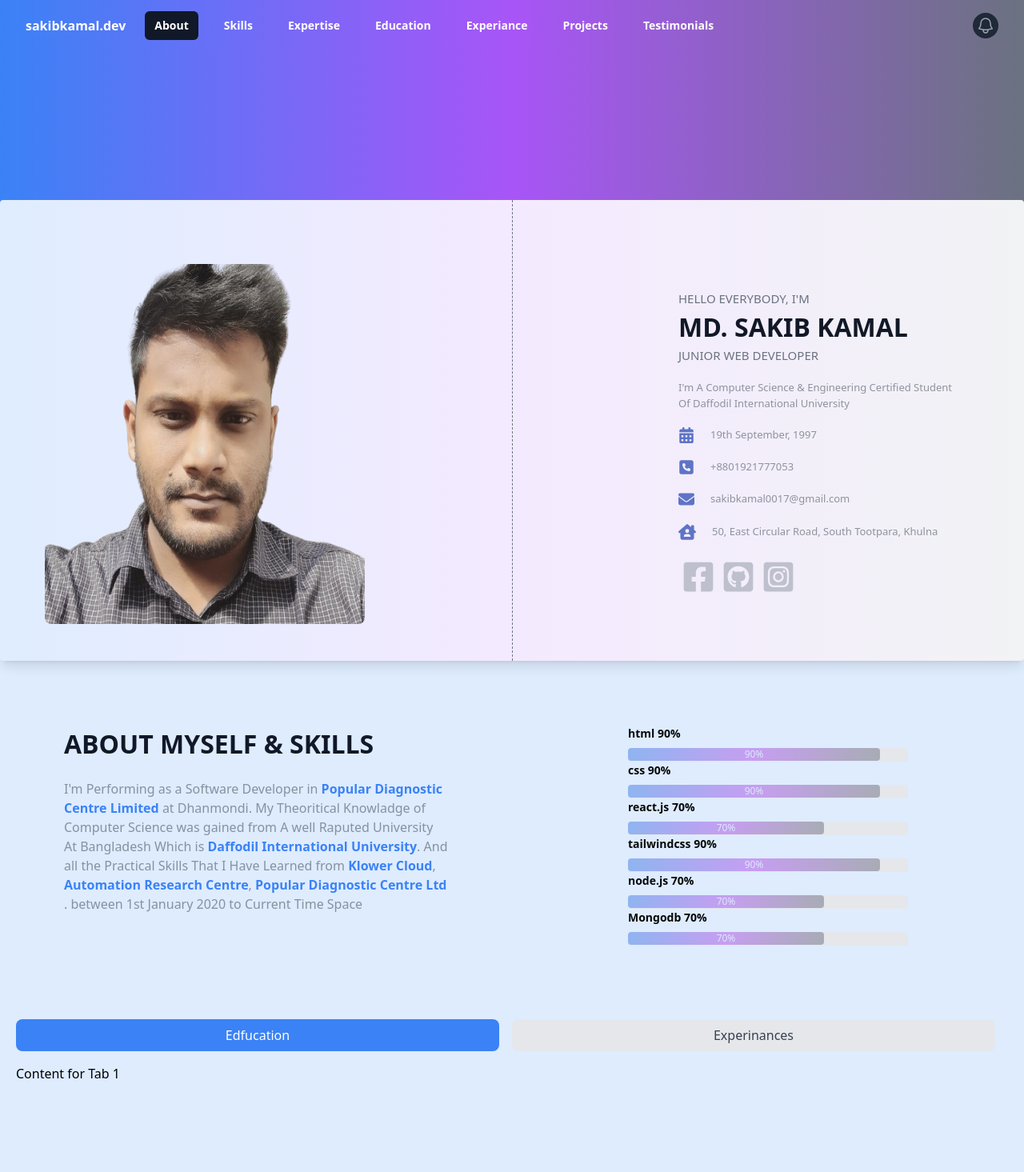
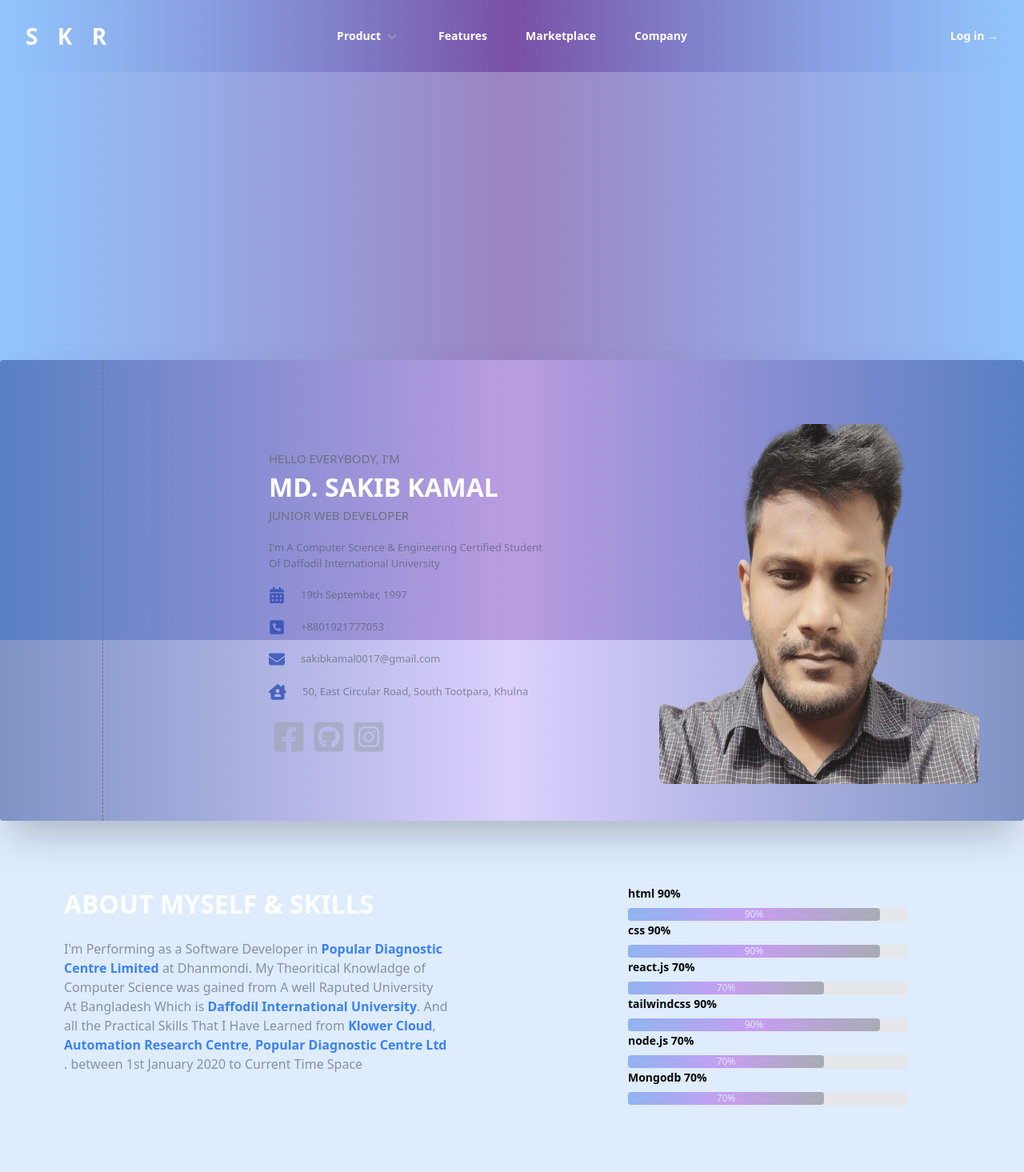
Before and after one commit to Sakib0017/sakibkamalwebsite, a React (Create React App) app: page / in a window 1280 px wide. Shown: the top 1465 px of the page at 80% size. Built offline with nearby package versions, Linux system fonts and the light colour scheme.

Commit message:
navbar changed

```diff
--- a/src/components/Home.jsx
+++ b/src/components/Home.jsx
@@ -1,124 +1,236 @@
 
 import Sakib from "../assets/Sakib.png";
 import React from "react";
+import { Fragment, useState } from 'react'
 import {
+  Dialog,
+  DialogPanel,
   Disclosure,
   DisclosureButton,
-  DisclosurePanel
-} from '@headlessui/react';
-import { Bars3Icon, BellIcon, XMarkIcon } from '@heroicons/react/24/outline';
-import Tabs from './Tabs';
-const navigation = [
+  DisclosurePanel,
+  Popover,
+  PopoverButton,
+  PopoverGroup,
+  PopoverPanel,
+  Transition,
+} from '@headlessui/react'
+import {
+  ArrowPathIcon,
+  Bars3Icon,
+  ChartPieIcon,
+  CursorArrowRaysIcon,
+  FingerPrintIcon,
+  SquaresPlusIcon,
+  XMarkIcon,
+} from '@heroicons/react/24/outline'
+import { ChevronDownIcon, PhoneIcon, PlayCircleIcon } from '@heroicons/react/20/solid'
+
+const products = [
 
 
-    { name: 'About', href: '/about', current: true },
-    { name: 'Skills', href: '/skills', current: false },
-    { name: 'Expertise', href: '/expertise', current: false },
-    { name: 'Education', href: '/education', current: false },
-    { name: 'Experiance', href: '/experiance', current: false },
-    { name: 'Projects', href: '/projects', current: false },
-    { name: 'Testimonials', href: '/testimonials', current: false },
+  { name: 'Analytics', description: 'Get a better understanding of your traffic', href: '#', icon: ChartPieIcon },
+  { name: 'Engagement', description: 'Speak directly to your customers', href: '#', icon: CursorArrowRaysIcon },
+  { name: 'Security', description: 'Your customers’ data will be safe and secure', href: '#', icon: FingerPrintIcon },
+  { name: 'Integrations', description: 'Connect with third-party tools', href: '#', icon: SquaresPlusIcon },
+  { name: 'Automations', description: 'Build strategic funnels that will convert', href: '#', icon: ArrowPathIcon },
+]
+const callsToAction = [
+
+
+  { name: 'Watch demo', href: '#', icon: PlayCircleIcon },
+  { name: 'Contact sales', href: '#', icon: PhoneIcon },
 ]
 
 function classNames(...classes) {
   return classes.filter(Boolean).join(' ')
 }
 
+
+
 const Home = () => {
+     const [mobileMenuOpen, setMobileMenuOpen] = useState(false)
 
 
     return (
 
         <div>
              <div className="relative ">
-    <div className="h-[600px] bg-gradient-to-r from-blue-500 via-purple-500 to-gray-500  sm:h-[600px] w-screen object-cover object-center top-0 left-0 pb-[1px] "></div>
+    <div className="h-screen bg-gradient-to-r from-blue-300 via-purple-900/50 to-blue-300 sm:h-screen w-screen object-cover object-center top-0 left-0 pb-[1px] "></div>
 
-    <Disclosure as="nav" className="bg-gray-800 z-20 fixed top-0 w-screen bg-gradient-to-r from-blue-500 via-purple-500 to-gray-500">
-        {({ open }) => (
-            <>
-                <div className="mx-auto max-w-7xl px-2 sm:px-6 lg:px-8">
-                    <div className="relative flex h-16 items-center justify-between">
-                        <div className="absolute inset-y-0 left-0 flex items-center sm:hidden">
-                            <DisclosureButton className="relative inline-flex items-center justify-center rounded-md p-2 text-gray-100 hover:bg-gray-700 hover:text-white focus:outline-none focus:ring-2 focus:ring-inset focus:ring-white">
-                                <span className="absolute -inset-0.5" />
+      <header className=" bg-gradient-to-r from-blue-300 via-purple-900/50 to-blue-300 z-20 fixed top-0 w-screen">
+      <nav className="mx-auto flex max-w-7xl items-center justify-between p-6 lg:px-8" aria-label="Global">
+        <div className="flex lg:flex-1">
+          <p className="text-white font-extrabold text-[28px] font-ubuntu">S <span className="text-[18px] animate-ping">*</span> K <span className="text-[18px] animate-ping">*</span> R</p>
+        </div>
+        <div className="flex lg:hidden">
+          <button
+            type="button"
+            className="-m-2.5 inline-flex items-center justify-center rounded-md p-2.5 text-gray-700"
+            onClick={() => setMobileMenuOpen(true)}
+          >
             <span className="sr-only">Open main menu</span>
-                                {open ? (
-                                    <XMarkIcon className="block h-6 w-6" aria-hidden="true" />
-                                ) : (
-                                    <Bars3Icon className="block h-6 w-6" aria-hidden="true" />
-                                )}
-                            </DisclosureButton>
+            <Bars3Icon className="h-6 w-6" aria-hidden="true" />
+          </button>
         </div>
-                        <div className="flex flex-1 items-center justify-center sm:items-stretch sm:justify-start">
-                            <div className="flex flex-shrink-0 items-center">
-                                <h1 className="text-white font-bold font-ubuntu">sakibkamal.dev</h1>
+        <PopoverGroup className="hidden lg:flex lg:gap-x-12">
+          <Popover className="relative">
+            <PopoverButton className="flex items-center gap-x-1 text-sm font-semibold leading-6 text-white">
+              Product
+              <ChevronDownIcon className="h-5 w-5 flex-none text-gray-400" aria-hidden="true" />
+            </PopoverButton>
+
+            <Transition
+              enter="transition ease-out duration-200"
+              enterFrom="opacity-0 translate-y-1"
+              enterTo="opacity-100 translate-y-0"
+              leave="transition ease-in duration-150"
+              leaveFrom="opacity-100 translate-y-0"
+              leaveTo="opacity-0 translate-y-1"
+            >
+              <PopoverPanel className="absolute -left-8 top-full z-10 mt-3 w-screen max-w-md overflow-hidden rounded-3xl bg-gradient-to-r from-gray-800/80 via-gray-600/60 to-gray-900/90 shadow-lg ring-1 ring-gray-900/5">
+                <div className="p-4">
+                  {products.map((item) => (
+                    <div
+                      key={item.name}
+                      className="group relative flex items-center gap-x-6 rounded-lg p-4 text-sm leading-6 hover:bg-gray-50"
+                    >
+                      <div className="flex h-11 w-11 flex-none items-center justify-center rounded-lg bg-gray-50 group-hover:bg-gradient-to-r from-gray-800/80 via-gray-600/60 to-gray-900/90">
+                        <item.icon className="h-6 w-6 text-gray-600 group-hover:text-indigo-600" aria-hidden="true" />
                       </div>
-                            <div className="hidden sm:ml-6 sm:block ">
-                                <div className="flex space-x-5  "> {/* Centering the navigation links */}
-                                    {navigation.map((item) => (
+                      <div className="flex-auto">
+                        <a href={item.href} className="block font-semibold text-white">
+                          {item.name}
+                          <span className="absolute inset-0" />
+                        </a>
+                        <p className="mt-1 text-gray-600">{item.description}</p>
+                      </div>
+                    </div>
+                  ))}
+                </div>
+                <div className="grid grid-cols-2 divide-x divide-gray-900/5 bg-gray-50">
+                  {callsToAction.map((item) => (
                     <a
                       key={item.name}
                       href={item.href}
-                                            className={classNames(
-                                                item.current ? 'bg-gray-900 text-white ' : 'text-white hover:bg-gray-700  hover:text-white',
-                                                'rounded-md px-3 py-2 text-sm font-extrabold ' // Adding font-bold class
-                                            )}
-                                            aria-current={item.current ? 'page' : undefined}
+                      className="flex items-center justify-center gap-x-2.5 p-3 text-sm font-semibold leading-6 text-white hover:bg-gray-100"
                     >
+                      <item.icon className="h-5 w-5 flex-none text-gray-400" aria-hidden="true" />
                       {item.name}
                     </a>
                   ))}
                 </div>
+              </PopoverPanel>
+            </Transition>
+          </Popover>
+
+          <a href="#" className="text-sm font-semibold leading-6 text-white">
+            Features
+          </a>
+          <a href="#" className="text-sm font-semibold leading-6 text-white">
+            Marketplace
+          </a>
+          <a href="#" className="text-sm font-semibold leading-6 text-white">
+            Company
+          </a>
+        </PopoverGroup>
+        <div className="hidden lg:flex lg:flex-1 lg:justify-end">
+          <a href="#" className="text-sm font-semibold leading-6 text-white">
+            Log in <span aria-hidden="true">&rarr;</span>
+          </a>
         </div>
-                        </div>
-                        <div className="absolute inset-y-0 right-0 flex items-center pr-2 sm:static sm:inset-auto sm:ml-6 sm:pr-0">
+      </nav>
+      <Dialog className="lg:hidden" open={mobileMenuOpen} onClose={setMobileMenuOpen}>
+        <div className="fixed inset-0 z-10" />
+        <DialogPanel className="fixed inset-y-0 right-0 z-10 w-full overflow-y-auto bg-gradient-to-r from-gray-800/80 via-gray-600/60 to-gray-900/90 px-6 py-6 sm:max-w-sm sm:ring-1 sm:ring-gray-900/10">
+          <div className="flex items-center justify-between">
+            <a href="#" className="-m-1.5 p-1.5">
+              <span className="sr-only">Your Company</span>
+              <img
+                className="h-8 w-auto"
+                src="https://tailwindui.com/img/logos/mark.svg?color=indigo&shade=600"
+                alt=""
+              />
+            </a>
             <button
               type="button"
-                                className="relative rounded-full bg-gray-800 p-1 text-gray-400 hover:text-white focus:outline-none focus:ring-2 focus:ring-white focus:ring-offset-2 focus:ring-offset-gray-800"
+              className="-m-2.5 rounded-md p-2.5 text-gray-700"
+              onClick={() => setMobileMenuOpen(false)}
             >
-                                <span className="absolute -inset-1.5" />
-                                <span className="sr-only">View notifications</span>
-                                <BellIcon className="h-6 w-6" aria-hidden="true" />
+              <span className="sr-only">Close menu</span>
+              <XMarkIcon className="h-6 w-6" aria-hidden="true" />
             </button>
           </div>
-                    </div>
-                </div>
-
-                <DisclosurePanel className="sm:hidden ">
-                    <div className="space-y-1 px-2 pb-3 pt-2">
-                        {navigation.map((item) => (
+          <div className="mt-6 flow-root">
+            <div className="-my-6 divide-y divide-gray-500/10">
+              <div className="space-y-2 py-6">
+                <Disclosure as="div" className="-mx-3">
+                  {({ open }) => (
+                    <>
+                      <DisclosureButton className="flex w-full items-center justify-between rounded-lg py-2 pl-3 pr-3.5 text-base font-semibold leading-7 text-white hover:bg-gray-50">
+                        Product
+                        <ChevronDownIcon
+                          className={classNames(open ? 'rotate-180' : '', 'h-5 w-5 flex-none')}
+                          aria-hidden="true"
+                        />
+                      </DisclosureButton>
+                      <DisclosurePanel className="mt-2 space-y-2">
+                        {[...products, ...callsToAction].map((item) => (
                           <DisclosureButton
                             key={item.name}
                             as="a"
                             href={item.href}
-                                className={classNames(
-                                    item.current ? 'bg-gray-900 text-white' : 'text-white hover:bg-gray-700 hover:text-white',
-                                    'block rounded-md px-3 py-2 text-base font-extrabold'
-                                )}
-                                aria-current={item.current ? 'page' : undefined}
+                            className="block rounded-lg py-2 pl-6 pr-3 text-sm font-semibold leading-7 text-white hover:bg-gray-50"
                           >
                             {item.name}
                           </DisclosureButton>
                         ))}
-                    </div>
                       </DisclosurePanel>
                     </>
                   )}
                 </Disclosure>
+                <a
+                  href="#"
+                  className="-mx-3 block rounded-lg px-3 py-2 text-base font-semibold leading-7 text-white hover:bg-gray-50"
+                >
+                  Features
+                </a>
+                <a
+                  href="#"
+                  className="-mx-3 block rounded-lg px-3 py-2 text-base font-semibold leading-7 text-white hover:bg-gray-50"
+                >
+                  Marketplace
+                </a>
+                <a
+                  href="#"
+                  className="-mx-3 block rounded-lg px-3 py-2 text-base font-semibold leading-7 text-white hover:bg-gray-50"
+                >
+                  Company
+                </a>
+              </div>
+              <div className="py-6">
+                <a
+                  href="#"
+                  className="-mx-3 block rounded-lg px-3 py-2.5 text-base font-semibold leading-7 text-white hover:bg-gray-50"
+                >
+                  Log in
+                </a>
+              </div>
+            </div>
+          </div>
+        </DialogPanel>
+      </Dialog>
+    </header>
     </div>
 
-            <div className="max-w-7xl h-auto mx-auto bg-gradient-to-r from-blue-200/50 via-purple-200/50 to-gray-200/50 rounded -mt-[350px] z-10 relative left-0 right-0  bg-white shadow-lg" id="about">
+
+            <div className="max-w-7xl h-auto mx-auto   rounded -mt-[350px] z-10 relative left-0 right-0  bg-gradient-to-r from-blue-900/50 via-purple-300/50 to-blue-900/50 shadow-2xl" id="about">
                 <div className="grid md:grid-cols-5">
 
-                <div className="col-span-2 p-10  mx-auto mt-10 relative">
 
-                        <img src={Sakib} alt="Sakib" className="w-[400px]   rounded-lg   h-[450px]" />
-
-                        </div>
                         <div class="border-l-[1px] border-dashed col-span-1 mx-auto h-full border-gray-500"></div>
                     <div className="col-span-2 p-20  mx-auto text-start  mt-8 relative">
                         <p className="text-[15px] text-gray-500 font-medium">HELLO EVERYBODY, I'M</p>
-                        <h1 className="text-gray-900 text-gray-500 font-extrabold text-[32px]">MD. SAKIB KAMAL</h1>
+                        <h1 className="text-white text-gray-500 font-extrabold text-[32px]">MD. SAKIB KAMAL</h1>
                         <p className="text-[15px] text-gray-500 font-medium">JUNIOR WEB DEVELOPER</p>
                         <p className="text-[13px] text-gray-600/60 pt-5 font-medium text-gray-600/60">I'm A Computer Science & Engineering Certified Student Of Daffodil International University</p>
                         <div className="flex items-center pt-5">
@@ -172,14 +284,18 @@
                             </svg>
                         </div>
                     </div>
+                    <div className="col-span-2 p-10  mx-auto mt-10 relative">
 
+                        <img src={Sakib} alt="Sakib" className="w-[400px]   rounded-lg   h-[450px]" />
+
+                        </div>
                 </div>
             </div>
 
             <div className="grid md:grid-cols-2 max-w-7xl mx-auto" id="expertise">
                 <div className="col-span-1 p-20  mx-auto text-start items-center relative">
 
-                    <h1 className="text-gray-900 text-gray-500 font-extrabold text-[32px]">ABOUT MYSELF & SKILLS</h1>
+                    <h1 className="text-white text-gray-500 font-extrabold text-[32px]">ABOUT MYSELF & SKILLS</h1>
 
                     <p className="text-[16px] text-gray-600/60 pt-5 font-medium text-gray-600/60">I'm Performing as a Software Developer in <span className="text-blue-500 font-bold">Popular Diagnostic Centre Limited</span> at Dhanmondi.
                         My Theoritical Knowladge of Computer Science was gained from A well Raputed University At Bangladesh Which is <span className="text-blue-500 font-bold">Daffodil International University</span>.
@@ -233,17 +349,7 @@
             </div>
 
 
-            <div className="container p-5 max-w-7xl mx-auto mt-8">
-            <Tabs>
-                <div  label="Edfucation">
-                <p>Content for Tab 1</p>
-                </div>
-                <div label="Experinances">
-                <p>Content for Tab 2</p>
-                </div>
 
-            </Tabs>
-            </div>
 
 
 
@@ -265,13 +371,13 @@
                 <div className="col-span-1 p-10  mt-10 mx-auto  relative">
 
 
-                    <div class="max-w-sm p-6 bg-white border border-gray-200 bg-blue-50  rounded-lg p-[50px] shadow dark:bg-gray-800 dark:border-gray-700">
+                    <div class="max-w-sm p-6 bg-gradient-to-r from-gray-800/80 via-gray-600/60 to-gray-900/90 border border-gray-200 bg-blue-50  rounded-lg p-[50px] shadow dark:bg-gray-800 dark:border-gray-700">
                     <svg className="w-[75px] h-[75px] hover:fill-[#8e8e8e] fill-blue-500/50" viewBox="0 0 512 512" xmlns="http://www.w3.org/2000/svg">
 
                     <path d="M352 96c0 14.3-3.1 27.9-8.8 40.2L396 227.4c-23.7 25.3-54.2 44.1-88.5 53.6L256 192h0 0l-68 117.5c21.5 6.8 44.3 10.5 68.1 10.5c70.7 0 133.8-32.7 174.9-84c11.1-13.8 31.2-16 45-5s16 31.2 5 45C428.1 341.8 347 384 256 384c-35.4 0-69.4-6.4-100.7-18.1L98.7 463.7C94 471.8 87 478.4 78.6 482.6L23.2 510.3c-5 2.5-10.9 2.2-15.6-.7S0 501.5 0 496V440.6c0-8.4 2.2-16.7 6.5-24.1l60-103.7C53.7 301.6 41.8 289.3 31.2 276c-11.1-13.8-8.8-33.9 5-45s33.9-8.8 45 5c5.7 7.1 11.8 13.8 18.2 20.1l69.4-119.9c-5.6-12.2-8.8-25.8-8.8-40.2c0-53 43-96 96-96s96 43 96 96zm21 297.9c32.6-12.8 62.5-30.8 88.9-52.9l43.7 75.5c4.2 7.3 6.5 15.6 6.5 24.1V496c0 5.5-2.9 10.7-7.6 13.6s-10.6 3.2-15.6 .7l-55.4-27.7c-8.4-4.2-15.4-10.8-20.1-18.9L373 393.9zM256 128a32 32 0 1 0 0-64 32 32 0 1 0 0 64z"></path>
 
                     </svg>
-                    <h5 class="mb-2 text-2xl font-semibold tracking-tight text-gray-900 dark:text-white">Expertise At Frontend</h5>
+                    <h5 class="mb-2 text-2xl font-semibold tracking-tight text-white dark:text-white">Expertise At Frontend</h5>
 
                     <ul class="w-full  text-gray-500 list-inside dark:text-gray-400">
                         <li class="flex items-center">
@@ -301,13 +407,13 @@
                 </div>
                 <div className="col-span-1 p-10  mt-10 mx-auto  relative">
 
-                <div class="max-w-sm p-6 bg-white border border-gray-200 bg-blue-50 rounded-lg shadow p-[50px] dark:bg-gray-800 dark:border-gray-700">
+                <div class="max-w-sm p-6 bg-gradient-to-r from-gray-800/80 via-gray-600/60 to-gray-900/90 border border-gray-200 bg-blue-50 rounded-lg shadow p-[50px] dark:bg-gray-800 dark:border-gray-700">
                 <svg className="w-[75px] h-[75px] hover:fill-[#8e8e8e] fill-blue-500/50" viewBox="0 0 640 512" xmlns="http://www.w3.org/2000/svg">
 
                 <path d="M64 96c0-35.3 28.7-64 64-64H512c35.3 0 64 28.7 64 64V352H512V96H128V352H64V96zM0 403.2C0 392.6 8.6 384 19.2 384H620.8c10.6 0 19.2 8.6 19.2 19.2c0 42.4-34.4 76.8-76.8 76.8H76.8C34.4 480 0 445.6 0 403.2zM281 209l-31 31 31 31c9.4 9.4 9.4 24.6 0 33.9s-24.6 9.4-33.9 0l-48-48c-9.4-9.4-9.4-24.6 0-33.9l48-48c9.4-9.4 24.6-9.4 33.9 0s9.4 24.6 0 33.9zM393 175l48 48c9.4 9.4 9.4 24.6 0 33.9l-48 48c-9.4 9.4-24.6 9.4-33.9 0s-9.4-24.6 0-33.9l31-31-31-31c-9.4-9.4-9.4-24.6 0-33.9s24.6-9.4 33.9 0z"></path>
 
                 </svg>
-                    <h5 class="mb-2 text-2xl font-semibold tracking-tight text-gray-900 dark:text-white">Expertise At Backend</h5>
+                    <h5 class="mb-2 text-2xl font-semibold tracking-tight text-white dark:text-white">Expertise At Backend</h5>
                     <ul class="w-full  text-gray-500 list-inside dark:text-gray-400">
                         <li class="flex items-center">
                             <svg class="w-3.5 h-3.5 me-2 text-blue-500 dark:text-blue-400 flex-shrink-0" aria-hidden="true" xmlns="http://www.w3.org/2000/svg" fill="currentColor" viewBox="0 0 20 20">
@@ -332,13 +438,13 @@
                     </div>
                 </div>
                 <div className="col-span-1 p-10  mt-10 mx-auto   relative">
-                <div class="max-w-sm p-6 bg-white border border-gray-200 bg-blue-50 rounded-lg shadow  p-[50px] dark:bg-gray-800 dark:border-gray-700">
+                <div class="max-w-sm p-6 bg-gradient-to-r from-gray-800/80 via-gray-600/60 to-gray-900/90 border border-gray-200 bg-blue-50 rounded-lg shadow  p-[50px] dark:bg-gray-800 dark:border-gray-700">
                 <svg className="w-[75px] h-[75px] hover:fill-[#8e8e8e] fill-blue-500/50" viewBox="0 0 448 512" xmlns="http://www.w3.org/2000/svg">
 
                 <path d="M448 80v48c0 44.2-100.3 80-224 80S0 172.2 0 128V80C0 35.8 100.3 0 224 0S448 35.8 448 80zM393.2 214.7c20.8-7.4 39.9-16.9 54.8-28.6V288c0 44.2-100.3 80-224 80S0 332.2 0 288V186.1c14.9 11.8 34 21.2 54.8 28.6C99.7 230.7 159.5 240 224 240s124.3-9.3 169.2-25.3zM0 346.1c14.9 11.8 34 21.2 54.8 28.6C99.7 390.7 159.5 400 224 400s124.3-9.3 169.2-25.3c20.8-7.4 39.9-16.9 54.8-28.6V432c0 44.2-100.3 80-224 80S0 476.2 0 432V346.1z"></path>
 
                 </svg>
-                    <h5 class="mb-2 text-2xl font-semibold tracking-tight text-gray-900 dark:text-white">Expertise At Database</h5>
+                    <h5 class="mb-2 text-2xl font-semibold tracking-tight text-white dark:text-white">Expertise At Database</h5>
                     <ul class="w-full  text-gray-500 list-inside dark:text-gray-400">
                         <li class="flex items-center">
                             <svg class="w-3.5 h-3.5 me-2 text-blue-500 dark:text-blue-400 flex-shrink-0" aria-hidden="true" xmlns="http://www.w3.org/2000/svg" fill="currentColor" viewBox="0 0 20 20">
```
Lines whose indentation alone changed are shown as unchanged.
